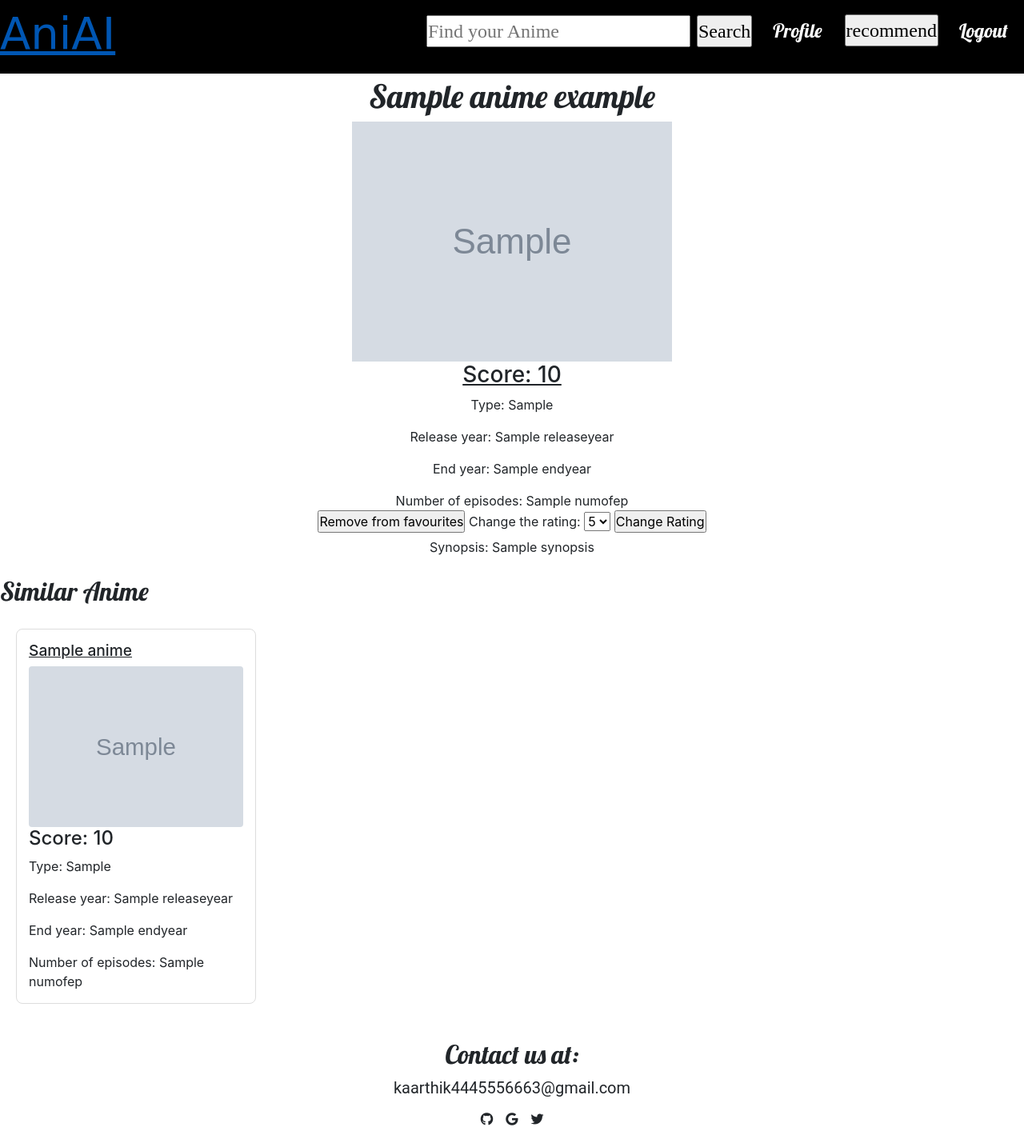
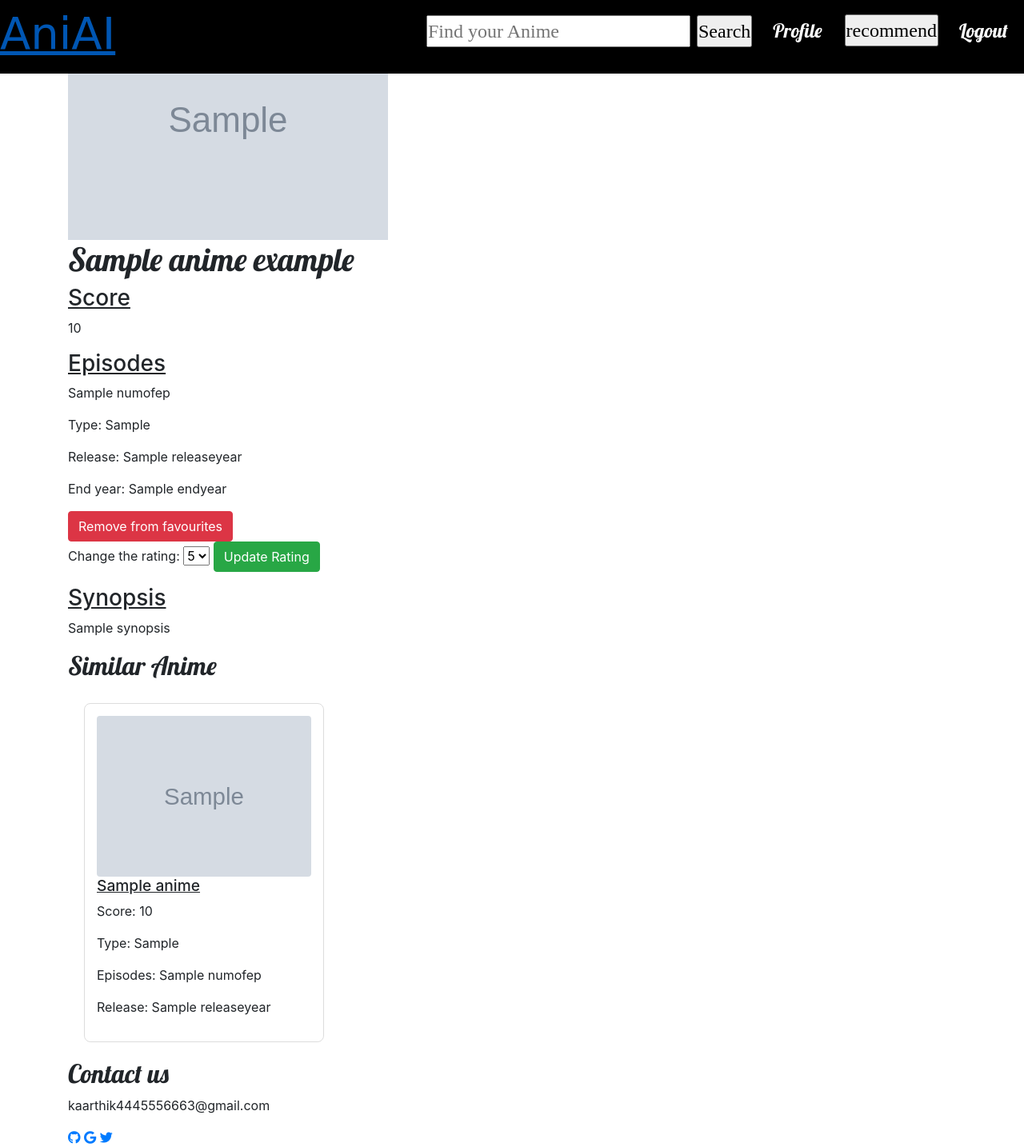
Before and after one commit to keerthigkaarthik/Anime-Recomender, a Django app: template templates/individual_anime2.html in a window 1280 px wide. Shown: the whole page at 80% size. Before the commit the page ends 1407 px from the top, so only its background shows below. Run offline with Django 4.2, Linux system fonts and the light colour scheme; a user stored in the database is signed in; tables that the repository leaves empty hold one stand-in row (values such as "Sample post"); the template is opened without the code that fills it: most values are stand-ins (such as "Sample title", 1, 10 or a date in 2020); grey boxes marked "Sample" are stand-in pictures; some libraries are stand-ins or nearby versions; some web fonts are replaced.

Commit message:
Update individual_anime2.html

```diff
--- a/templates/individual_anime2.html
+++ b/templates/individual_anime2.html
@@ -2,22 +2,37 @@
 {% block content %}
 {% load static %}
 <link rel='stylesheet' type="text/css" href="{% static 'individual_anime2.css' %}">
-    <br>
-    <br>
-    <br>
-    <br>
-    <div class='individual_anime'>
+
+<div class="container">
+    <!-- Main Anime Section -->
+    <div class="main-anime-card">
+        <div class="anime-flex">
+            <div class="anime-image">
+                <img src='{{anime_example.picture}}' alt='{{anime_example.name}}' class='fade-in'>
+            </div>
+            <div class="anime-details">
                 <h1>{{anime_example.name}}</h1>
-        <img src='{{anime_example.picture}}' alt='picture of anime' class='fade-in'>
-        <div class='rating fade-in'><h3>Score: {{anime_example.score}}</h3></div>
-        <div class='type fade-in'><p>Type: {{anime_example.type_1}}</p></div>
-        <div class='release fade-in'><p>Release year: {{anime_example.releaseyear}}</p></div>
-        <div class='endyear fade-in'><p>End year: {{anime_example.endyear}}</p></div>
-        <div class='numofep fade-in'>Number of episodes: {{anime_example.numofep}}</div>
+                <div class="stats-grid">
+                    <div class="stat-box">
+                        <h3>Score</h3>
+                        <p class="score">{{anime_example.score}}</p>
+                    </div>
+                    <div class="stat-box">
+                        <h3>Episodes</h3>
+                        <p>{{anime_example.numofep}}</p>
+                    </div>
+                </div>
+                <div class="info-list">
+                    <p><span>Type:</span> {{anime_example.type_1}}</p>
+                    <p><span>Release:</span> {{anime_example.releaseyear}}</p>
+                    <p><span>End year:</span> {{anime_example.endyear}}</p>
+                </div>
+
                 {% if user.is_authenticated %}
-            <form method='POST' action=''>
+                <form method='POST' action='' class="rating-form">
                     {% csrf_token %}
                     {% if saw == False %}
+                    <div class="form-group">
                         <label for="rating">Rate this anime:</label>
                         <select name="rating" id="rating">
                             <option value="5">5</option>
@@ -26,9 +41,12 @@
                             <option value="2">2</option>
                             <option value="1">1</option>
                         </select>
-              <input type="submit" name='submit' id='submit' value="Rate">
+                        <button type="submit" name="submit" class="btn btn-primary">Rate</button>
+                    </div>
                     {% else %}
-              <input type="submit" name='delete' id='delete' value="Remove from favourites">
+                    <div class="form-group">
+                        <button type="submit" name="delete" class="btn btn-danger">Remove from favourites</button>
+                        <div class="rating-change">
                             <label for="rating">Change the rating:</label>
                             <select name="rating" id="rating">
                                 <option value="5">5</option>
@@ -37,37 +55,51 @@
                                 <option value="2">2</option>
                                 <option value="1">1</option>
                             </select>
-              <input type="submit" id='Change' name='Change' value="Change Rating">
+                            <button type="submit" name="Change" class="btn btn-success">Update Rating</button>
+                        </div>
+                    </div>
                     {% endif %}
                 </form>
                 {% endif %}
-        <div class='synopsis fade-in'>Synopsis: {{anime_example.synopsis}}</div>
+
+                <div class="synopsis">
+                    <h3>Synopsis</h3>
+                    <p>{{anime_example.synopsis}}</p>
+                </div>
+            </div>
+        </div>
     </div>
 
-    <br>
+    <!-- Similar Anime Section -->
     <h2>Similar Anime</h2>
     <div class="similar-anime-container">
         {% for anime in similar_anime_examples %}
         <div class="similar-anime-card">
+            <img src='{{anime.picture}}' alt='{{anime.name}}' class='fade-in'>
+            <div class="card-content">
                 <h3>{{anime.name}}</h3>
-            <img src='{{anime.picture}}' alt='picture of anime' class='fade-in'>
-            <div class='rating fade-in'><h4>Score: {{anime.score}}</h4></div>
-            <div class='type fade-in'><p>Type: {{anime.type_1}}</p></div>
-            <div class='release fade-in'><p>Release year: {{anime.releaseyear}}</p></div>
-            <div class='endyear fade-in'><p>End year: {{anime.endyear}}</p></div>
-            <div class='numofep fade-in'>Number of episodes: {{anime.numofep}}</div>
+                <div class="anime-info">
+                    <p class="score">Score: {{anime.score}}</p>
+                    <p>Type: {{anime.type_1}}</p>
+                    <p>Episodes: {{anime.numofep}}</p>
+                    <p>Release: {{anime.releaseyear}}</p>
+                </div>
+            </div>
         </div>
         {% endfor %}
     </div>
 
-    <br>
-    <div class="about-us fade-in" id='profile'>
-        <h2>Contact us at: </h2>
+    <!-- Footer -->
+    <footer>
+        <div class="contact">
+            <h2>Contact us</h2>
             <p>kaarthik4445556663@gmail.com</p>
         </div>
-    <div class='footer'>
-        <i class="fab fa-github" aria-hidden="true"></i>
-        <i class="fab fa-google"></i>
-        <i class="fab fa-twitter"></i>
+        <div class="social-links">
+            <a href="#"><i class="fab fa-github"></i></a>
+            <a href="#"><i class="fab fa-google"></i></a>
+            <a href="#"><i class="fab fa-twitter"></i></a>
+        </div>
+    </footer>
 </div>
 {% endblock %}
```
Lines whose indentation alone changed are shown as unchanged.
